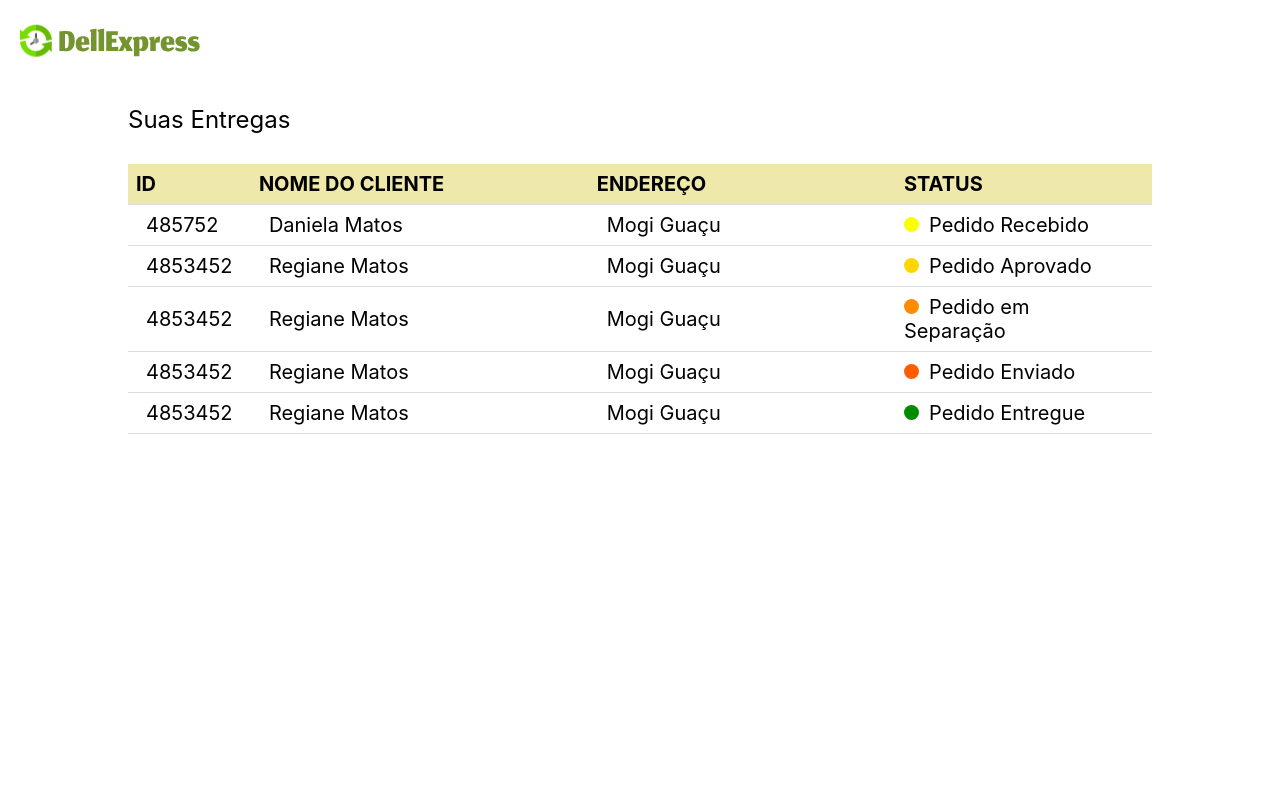
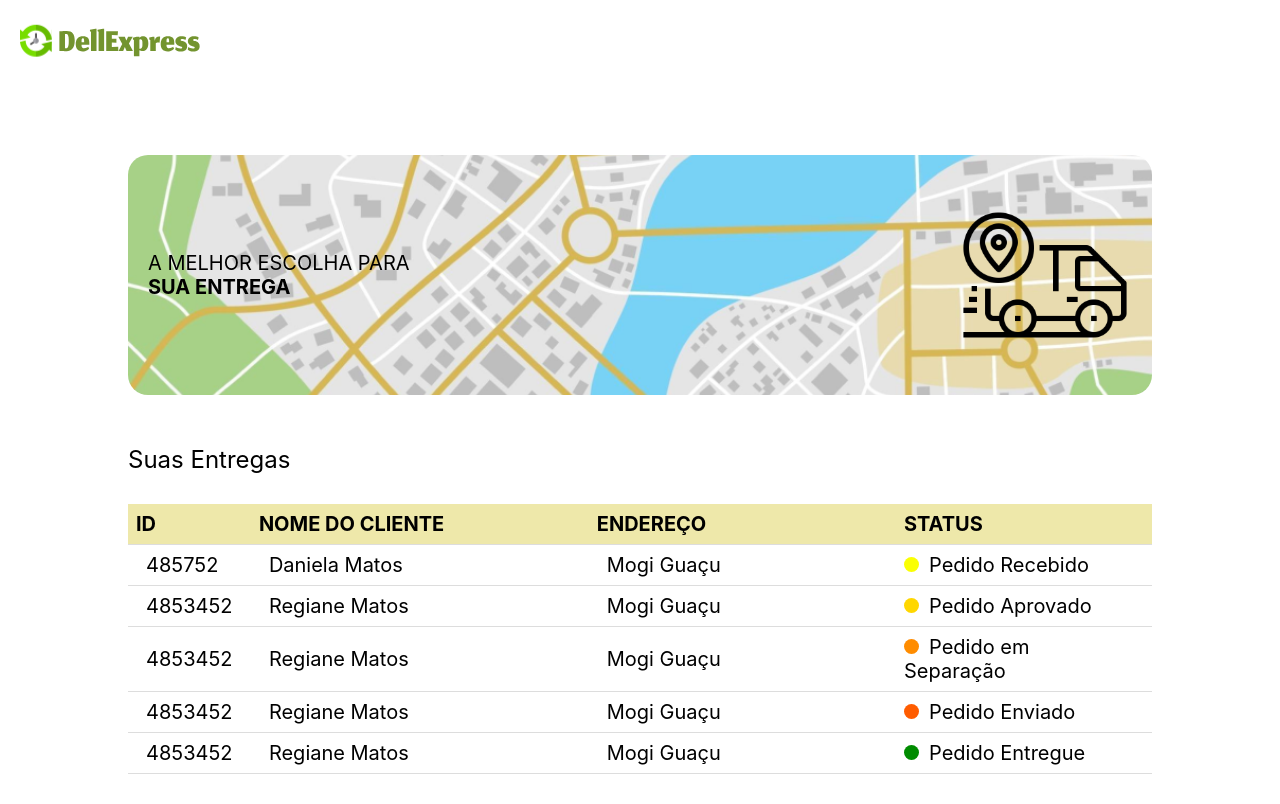
Before and after one commit to Biahellens/DellExpress, a React (Create React App) app in the folder client/: page / in a window 1280 px wide. Shown: the top 804 px of the page. Built offline with nearby package versions, Linux system fonts and the light colour scheme.

Commit message:
feat: create carousel image

```diff
--- /dev/null
+++ b/client/src/components/imageCarousel/index.tsx
@@ -0,0 +1,22 @@
+import React from 'react';
+import { Content, ContentBackground, TextArea, Text, Image } from './style'
+
+import delivery from '../../assets/tracking.svg'
+
+function ImageCarousel() {
+
+  return (
+    <Content>
+      <ContentBackground>
+        <TextArea>
+          <Text>A MELHOR ESCOLHA PARA</Text>
+          <Text $bold>SUA ENTREGA</Text>
+        </TextArea>
+        <Image src={delivery} />
+      </ContentBackground>
+    </Content>
+
+  );
+}
+
+export default ImageCarousel;
--- /dev/null
+++ b/client/src/components/imageCarousel/style.tsx
@@ -0,0 +1,47 @@
+import styled from 'styled-components'
+import map from '../../assets/map.png'
+
+export const Content = styled.div`
+  width: 100%;
+  height: auto;
+  display: flex;
+  flex-wrap: wrap;
+  justify-content: center;
+  padding-top: 60px;
+  padding-bottom: 40px
+`
+
+export const ContentBackground = styled.div`
+  width: 80%;
+  height: 240px;
+  background-image: url(${map});
+  background-size: cover;
+  background-position: center;
+  border-radius: 20px;
+
+  display: flex;
+  justify-content: center;
+  align-items: center;
+`
+
+export const TextArea = styled.div`
+  width: 100%;
+  height: 160px;
+  margin-left: 20px;
+  display: flex;
+  flex-flow: column;
+  justify-content: center;
+  align-items: center;
+`
+
+export const Text = styled.text<{$bold?: boolean}>`
+  width: 100%;
+  font-size: 20px;
+  font-weight: ${props => props.$bold ? 'bold' : ''};;
+`
+
+export const Image = styled.img`
+  width: 180px;
+  height: 130px;
+  margin-right: 20px;
+`
--- a/client/src/components/index.tsx
+++ b/client/src/components/index.tsx
@@ -1,5 +1,7 @@
 import OrderTable from './table'
+import ImageCarousel from './imageCarousel'
 
 export {
-  OrderTable
+  OrderTable,
+  ImageCarousel
 }
--- a/client/src/pages/Home/index.tsx
+++ b/client/src/pages/Home/index.tsx
@@ -1,5 +1,5 @@
 import React from 'react';
-import { OrderTable } from '../../components'
+import { OrderTable, ImageCarousel } from '../../components'
 import { Content, ContentTable, Logo, LogoImage, Text } from './style'
 import logo from '../../assets/logo.svg'
 
@@ -10,6 +10,7 @@ function Home() {
       <Logo>
         <LogoImage src={logo}/>
       </Logo>
+      <ImageCarousel />
       <Content>
         <Text>Suas Entregas</Text>
         <ContentTable>
--- a/client/src/pages/Home/style.tsx
+++ b/client/src/pages/Home/style.tsx
@@ -6,7 +6,6 @@ export const Content = styled.div`
   display: flex;
   flex-wrap: wrap;
   justify-content: center;
-
 `
 
 export const Logo = styled.div`
@@ -18,8 +17,9 @@ export const LogoImage = styled.img`
 `
 
 export const ContentTable = styled.div`
+  width:80%;
   margin-top: 20px;
-  width:80%
+  padding-bottom: 60px;
 `
 
 export const Text = styled.text`
```
